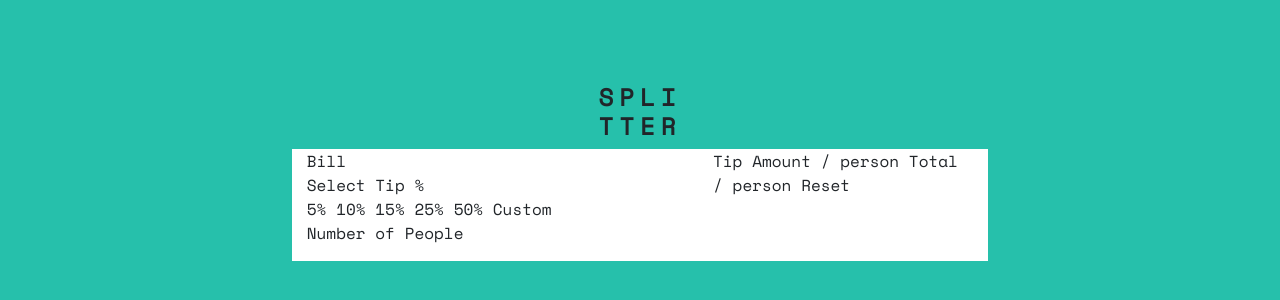
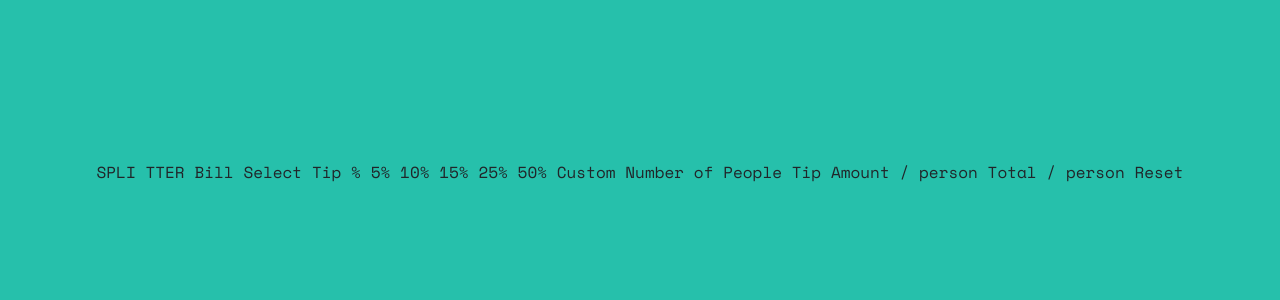
Before and after one commit to Shubhankar-Sengupta/Tip-Calculator-App, a plain HTML site: page index.html in a window 1280 px wide. Shown: the part 228-528 px from the top of the page. Drawn offline with nearby package versions, Linux system fonts and the light colour scheme.

Commit message:
Removed some random changes

```diff
--- a/app.css
+++ b/app.css
@@ -7,37 +7,3 @@ body {
     align-items: center;
     font-family: 'Space Mono', monospace;
 }
-
-
-label {
-  margin-bottom: 0px;
-}
-
-.attribution {
-    font-size: 11px;
-    text-align: center;
-  }
-
-.content {
-  background-color: hsl(0, 0%, 100%);
-
-}
-
-.attribution a {
-    color: hsl(228, 45%, 44%);
-  }
-
-.heading {
-    display: block;
-    letter-spacing: .25em;
-    font-size: 24px;
-    font-weight: 700;
-}
-
-.newline {
-  display: block;
-}
-
-h1 {
-    text-align: center;
-}
--- a/index.html
+++ b/index.html
@@ -21,23 +21,11 @@
 
 <body>
 
-  <main>
-
-    <section>
-
-      <h1><span class="heading">SPLI</span><span class="heading">TTER</span></h1>
+    SPLI TTER
 
 
-      <div class="row content">
-
-        <p class="col-7">
-
-          <span class="newline">
-
-            Bill
-
-
-          <span class="newline">Select Tip % </span>
+          Bill
+          Select Tip %
           5%
           10%
           15%
@@ -45,12 +33,7 @@
           50%
           Custom
 
-          <span class="newline"> Number of People </span>
-
-
-        </p>
-
-        <p class="col-5">
+           Number of People
 
           Tip Amount
           / person
@@ -59,18 +42,7 @@
           / person
 
           Reset
-        </p>
 
-
-
-      </div>
-
-
-
-
-    </section>
-
-  </main>
 
   <script src="app.js"></script>
 
```
